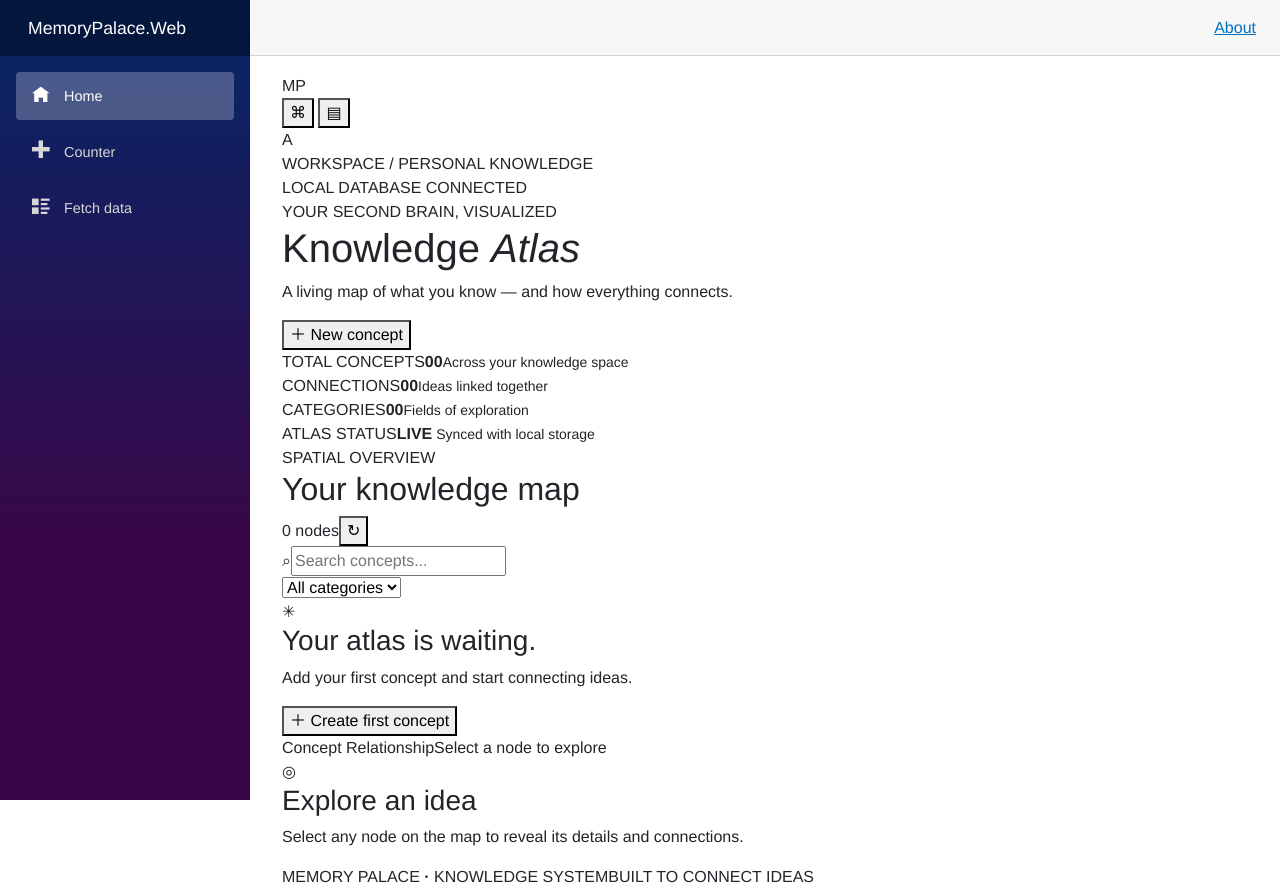
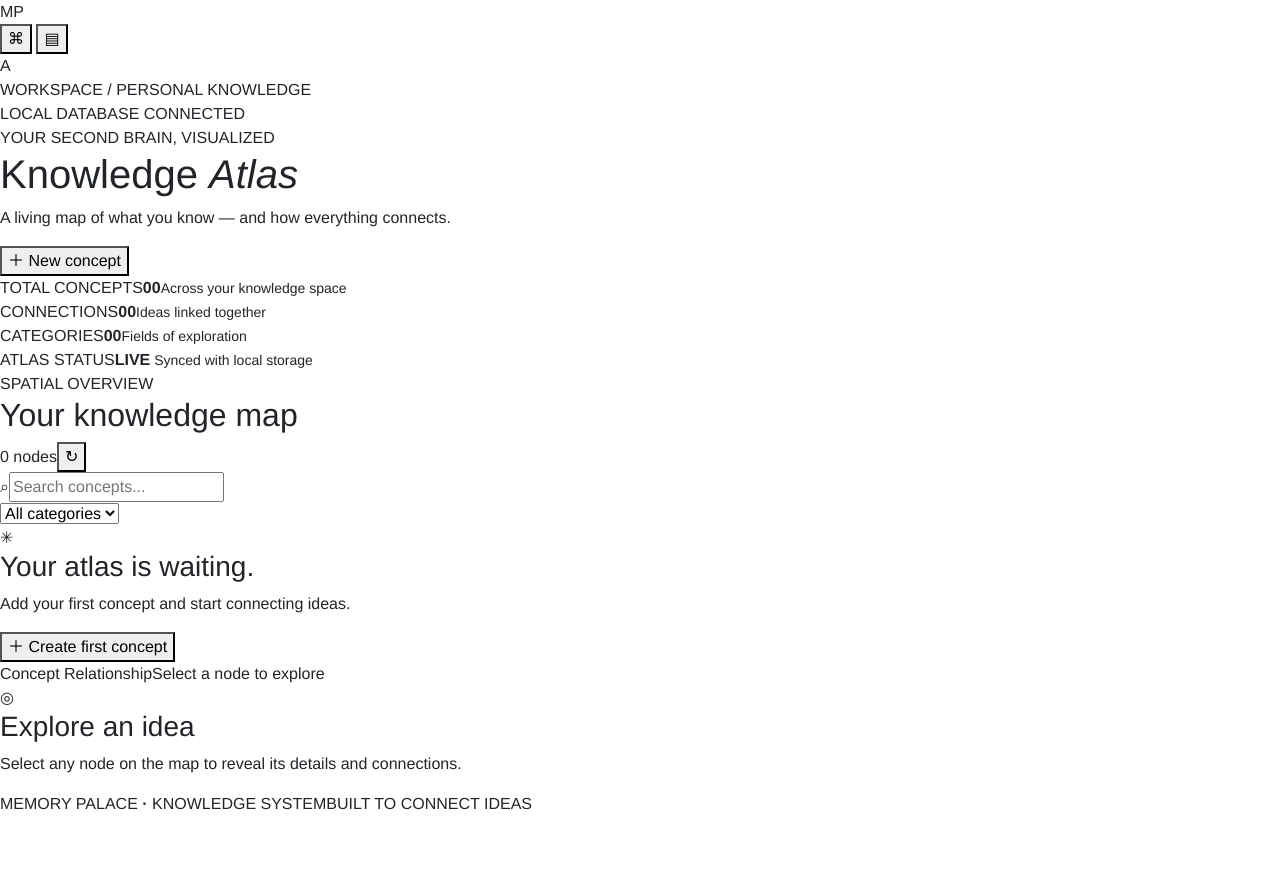
Before and after one commit to kapchaman/IFP_Final, an ASP.NET Core app: page / in a window 1280 px wide. After the commit the page ends 810 px from the top, so only its background shows below. Run offline with ASP.NET Core 8, Linux system fonts and the light colour scheme; style sheets or scripts are compiled from the project's sources.

Commit message:
Replace starter layout with Memory Palace shell

```diff
--- a/MemoryPalace.Web/Shared/MainLayout.razor
+++ b/MemoryPalace.Web/Shared/MainLayout.razor
@@ -1,19 +1,5 @@
 @inherits LayoutComponentBase
 
-<PageTitle>MemoryPalace.Web</PageTitle>
-
-<div class="page">
-    <div class="sidebar">
-        <NavMenu />
-    </div>
-
-    <main>
-        <div class="top-row px-4">
-            <a href="https://docs.microsoft.com/aspnet/" target="_blank">About</a>
-        </div>
-
-        <article class="content px-4">
-            @Body
-        </article>
-    </main>
+<div class="app-root">
+    @Body
 </div>
```
